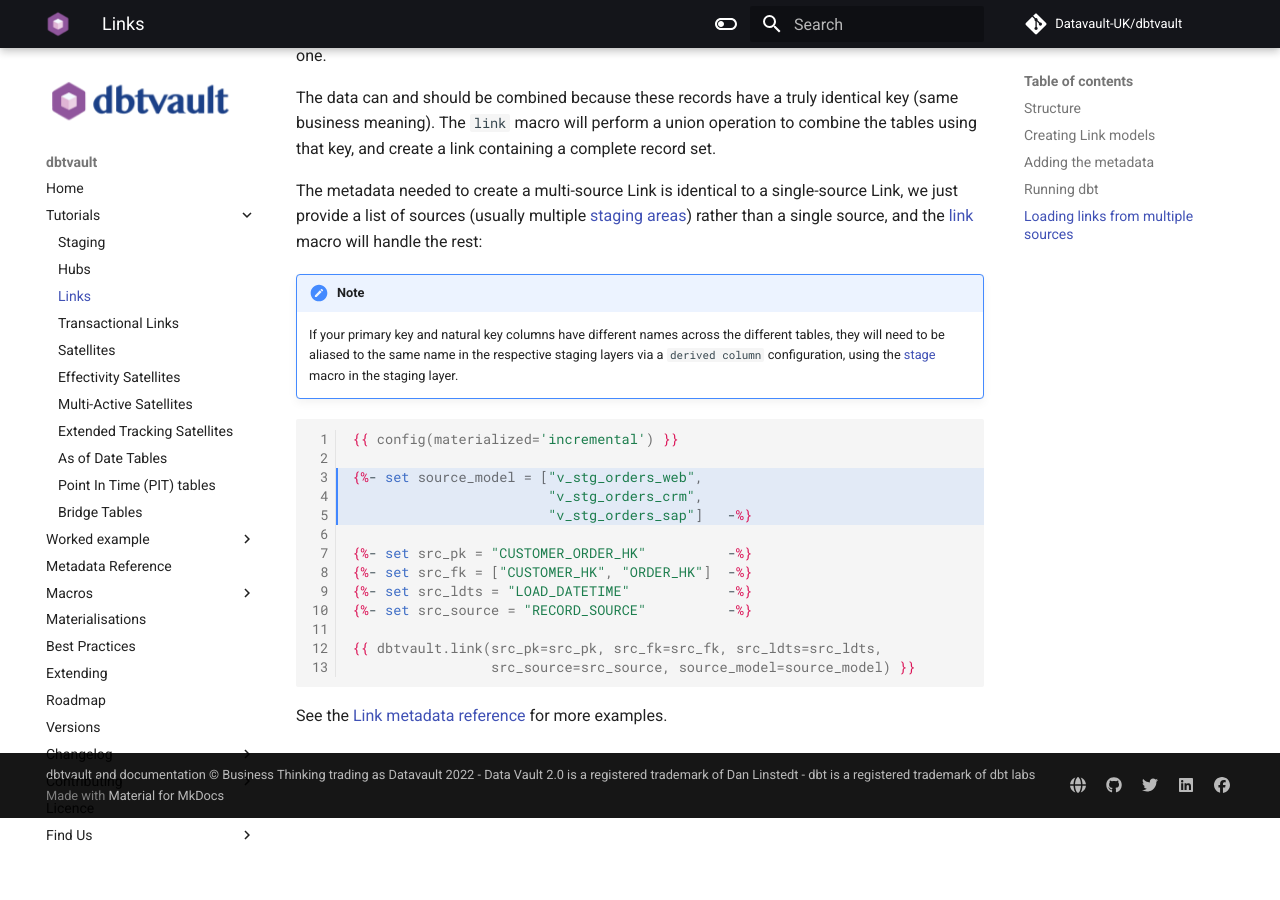
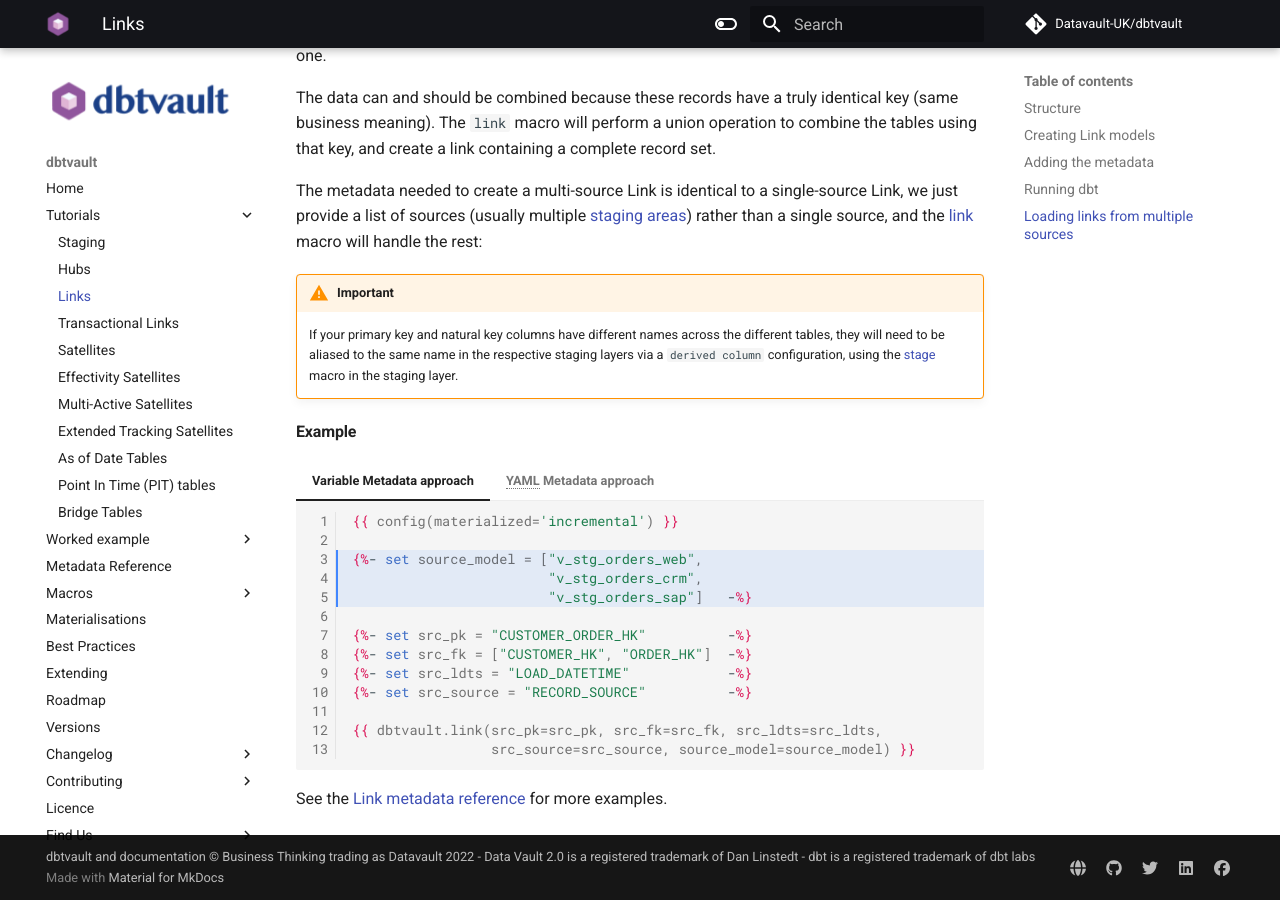
Before and after one commit to Datavault-UK/automate-dv-docs, an MkDocs documentation site: the page built from docs/tutorial/tut_links.md, in a window 1280 px wide and 900 px high, scrolled down 3020 px. Built offline with MkDocs 1.6.1 and Material for MkDocs 9.7.7, drawn with Linux system fonts in a browser that asks for light colours; comment, search, counter and statistics services are not loaded.

Commit message:
Update multi-source examples for hubs/links

````diff
--- a/docs/tutorial/tut_hubs.md
+++ b/docs/tutorial/tut_hubs.md
@@ -111,26 +111,55 @@
 list of sources (usually multiple [staging areas](tut_staging.md)) rather than a single source, and the [hub](../macros/index.md#hub) macro
 will handle the rest:
 
-!!! note
+!!! warning "Important"
+
     If your primary key and natural key columns have different names across the different
     tables, they will need to be aliased to the same name in the respective staging layers
     via a `derived column` configuration, using the [stage](../macros/index.md#stage) macro in the staging layer.
 
-```jinja hl_lines="3 4 5"
-{{ config(materialized='incremental') }}
+#### Example
 
-{%- set source_model = ["v_stg_orders_web",
-                        "v_stg_orders_crm",
-                        "v_stg_orders_sap"]   -%}
+=== "Variable Metadata approach"
+    ```jinja hl_lines="3-5"
 
-{%- set src_pk = "CUSTOMER_HK"                -%}
-{%- set src_nk = "CUSTOMER_ID"                -%}
-{%- set src_ldts = "LOAD_DATETIME"            -%}
-{%- set src_source = "RECORD_SOURCE"          -%}
 
-{{ dbtvault.hub(src_pk=src_pk, src_nk=src_nk, src_ldts=src_ldts,
-                src_source=src_source, source_model=source_model) }}
-```
+    {{ config(materialized='incremental') }}
+
+    {%- set source_model = ["v_stg_orders_web",
+                            "v_stg_orders_crm",
+                            "v_stg_orders_sap"]   -%}
+
+    {%- set src_pk = "CUSTOMER_HK"                -%}
+    {%- set src_nk = "CUSTOMER_ID"                -%}
+    {%- set src_ldts = "LOAD_DATETIME"            -%}
+    {%- set src_source = "RECORD_SOURCE"          -%}
+
+    {{ dbtvault.hub(src_pk=src_pk, src_nk=src_nk, src_ldts=src_ldts,
+                    src_source=src_source, source_model=source_model) }}
+    ```
+
+=== "YAML Metadata approach"
+
+    ```jinja hl_lines="2-5"
+    {%- set yaml_metadata -%}
+    source_model:
+        - v_stg_orders_web
+        - v_stg_orders_crm
+        - v_stg_orders_sap
+    src_pk: CUSTOMER_HK
+    src_nk: CUSTOMER_ID
+    src_ldts: LOAD_DATETIME
+    src_source: RECORD_SOURCE
+    {%- endset -%}
+
+    {% set metadata_dict = fromyaml(yaml_metadata) %}
+
+    {{ dbtvault.hub(src_pk=metadata_dict["src_pk"],
+                    src_nk=metadata_dict["src_nk"],
+                    src_ldts=metadata_dict["src_ldts"],
+                    src_source=metadata_dict["src_ldts"],
+                    source_model=metadata_dict["source_model"]) }}
+    ```
 
 See the [Hub metadata reference](../metadata.md#hubs) for more examples.
 
--- a/docs/tutorial/tut_links.md
+++ b/docs/tutorial/tut_links.md
@@ -117,28 +117,56 @@
 list of sources (usually multiple [staging areas](tut_staging.md)) rather than a single source, and the [link](../macros/index.md#link) macro
 will handle the rest:
 
-!!! note
+!!! warning "Important"
+
     If your primary key and natural key columns have different names across the different
     tables, they will need to be aliased to the same name in the respective staging layers
     via a `derived column` configuration, using the [stage](../macros/index.md#stage) macro in the staging layer.
 
+#### Example
 
+=== "Variable Metadata approach"
 
-```jinja hl_lines="3 4 5"
-{{ config(materialized='incremental') }}
+    ```jinja hl_lines="3-5"
+    {{ config(materialized='incremental') }}
 
-{%- set source_model = ["v_stg_orders_web",
-                        "v_stg_orders_crm",
-                        "v_stg_orders_sap"]   -%}
+    {%- set source_model = ["v_stg_orders_web",
+                            "v_stg_orders_crm",
+                            "v_stg_orders_sap"]   -%}
 
-{%- set src_pk = "CUSTOMER_ORDER_HK"          -%}
-{%- set src_fk = ["CUSTOMER_HK", "ORDER_HK"]  -%}
-{%- set src_ldts = "LOAD_DATETIME"            -%}
-{%- set src_source = "RECORD_SOURCE"          -%}
+    {%- set src_pk = "CUSTOMER_ORDER_HK"          -%}
+    {%- set src_fk = ["CUSTOMER_HK", "ORDER_HK"]  -%}
+    {%- set src_ldts = "LOAD_DATETIME"            -%}
+    {%- set src_source = "RECORD_SOURCE"          -%}
 
-{{ dbtvault.link(src_pk=src_pk, src_fk=src_fk, src_ldts=src_ldts,
-                 src_source=src_source, source_model=source_model) }}
-```
+    {{ dbtvault.link(src_pk=src_pk, src_fk=src_fk, src_ldts=src_ldts,
+                     src_source=src_source, source_model=source_model) }}
+    ```
+
+=== "YAML Metadata approach"
+
+    ```jinja
+    {%- set yaml_metadata -%}
+    source_model:
+      - v_stg_orders_web
+      - v_stg_orders_crm
+      - v_stg_orders_sap
+    src_pk: CUSTOMER_ORDER_HK
+    src_fk:
+      - CUSTOMER_HK
+      - ORDER_HK
+    src_ldts: LOAD_DATETIME
+    src_source: RECORD_SOURCE
+    {%- endset -%}
+
+    {% set metadata_dict = fromyaml(yaml_metadata) %}
+
+    {{ dbtvault.link(src_pk=metadata_dict["src_pk"],
+                     src_fk=metadata_dict["src_fk"],
+                     src_ldts=metadata_dict["src_ldts"],
+                     src_source=metadata_dict["src_source"],
+                     source_model=metadata_dict["source_model"]) }}
+    ```
 
 See the [Link metadata reference](../metadata.md#links) for more examples.
 
````
Also changed, not shown: docs/metadata.md (+3 -3 lines).
